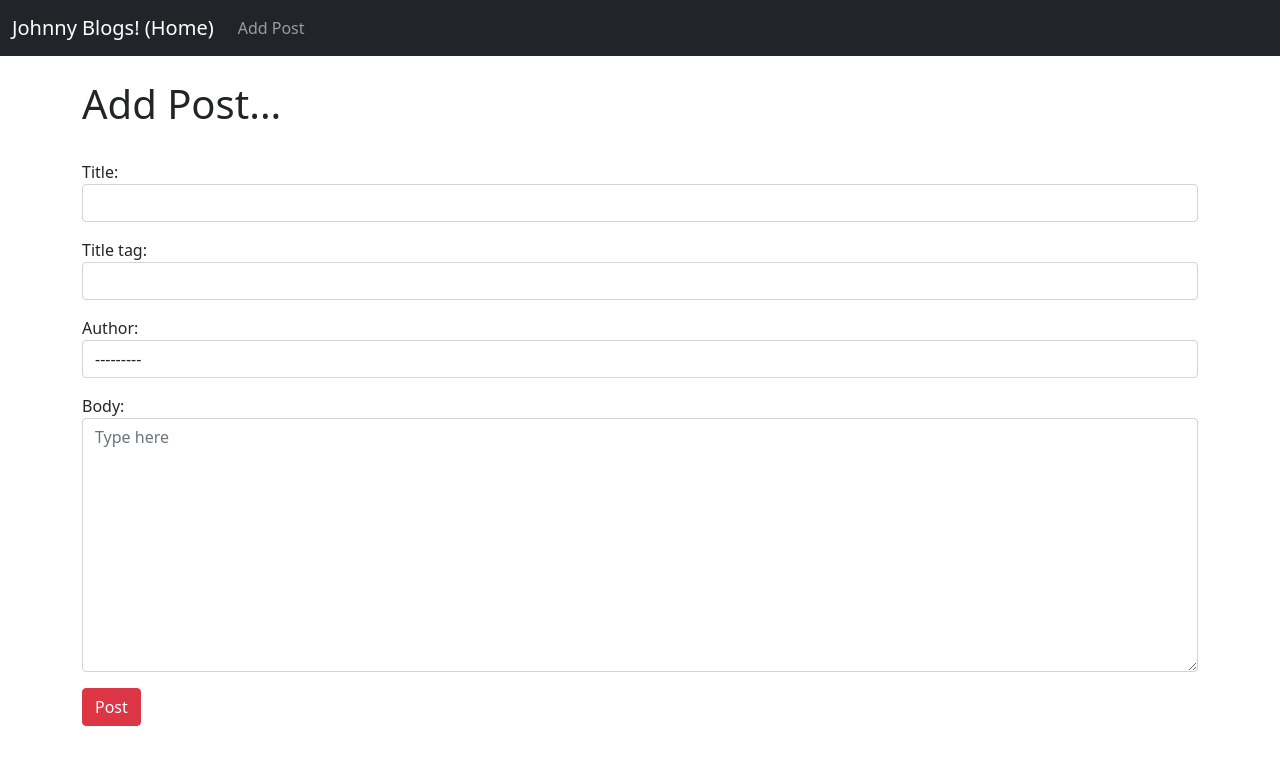
After one commit to NikolaFloki/BlogPosts, a Django app: page /add_post/ in a window 1280 px wide. The commit adds this page. Shown: the top 765 px of the page. Run offline with Django 3.2, Linux system fonts and the light colour scheme; data comes from the database, SQL or seed files in the repository; both versions use the stored data as it was after the commit; some libraries are stand-ins or nearby versions.

Commit message:
add post

```diff
--- /dev/null
+++ b/BlogPosts/myapp/forms.py
@@ -0,0 +1,16 @@
+from django import forms
+from django.db.models import fields
+from .models import Post
+
+class PostForm(forms.ModelForm):
+    class Meta:
+        model = Post
+        fields = ('title', 'title_tag', 'author', 'body')
+
+        widgets = {
+            'title': forms.TextInput(attrs={'class': 'form-control'}),
+            'title_tag': forms.TextInput(attrs={'class': 'form-control'}),
+            'author': forms.Select(attrs={'class': 'form-control'}),
+            'body': forms.Textarea(attrs={'class': 'form-control', 'placeholder': 'Type here'}),
+
+        }
--- a/BlogPosts/myapp/models.py
+++ b/BlogPosts/myapp/models.py
@@ -1,11 +1,16 @@
 from django.db import models
 from django.contrib.auth.models import User
+from django.urls import reverse
 
 class Post(models.Model):
     title  = models.CharField(max_length=255)
-    title_tag = models.CharField(max_length=255, default="Johnny Blogs")
+    title_tag = models.CharField(max_length=255)
     author = models.ForeignKey(User, on_delete=models.CASCADE)
     body   = models.TextField()
 
     def __str__(self):
         return self.title + ' | ' + str(self.author)
+
+    def get_absolute_url(self):
+        #return reverse('article_details', args=(self.id))
+        return reverse('home')
--- /dev/null
+++ b/BlogPosts/myapp/templates/add_post.html
@@ -0,0 +1,20 @@
+{% extends 'base.html' %}
+{% block title %} Create a New Blog Post {% endblock %}
+
+
+{% block content %}
+
+<h1>Add Post...</h1>
+<br>
+
+<div class="form-group">
+<form method = "POST">
+    {% csrf_token %}
+    {{ form.as_p }}
+    <button class="btn btn-danger">Post</button>
+</div>
+
+
+
+
+{% endblock %}
--- a/BlogPosts/myapp/templates/base.html
+++ b/BlogPosts/myapp/templates/base.html
@@ -18,7 +18,7 @@
   <body>
     <nav class="navbar navbar-expand-lg navbar-dark bg-dark">
       <div class="container-fluid">
-        <a class="navbar-brand" href="{% url 'home' %}">Johnny Blogs</a>
+        <a class="navbar-brand" href="{% url 'home' %}">Johnny Blogs! (Home)</a>
         <button class="navbar-toggler" type="button" data-bs-toggle="collapse" data-bs-target="#navbarSupportedContent" aria-controls="navbarSupportedContent" aria-expanded="false" aria-label="Toggle navigation">
           <span class="navbar-toggler-icon"></span>
         </button>
@@ -27,7 +27,7 @@
 
 
               <li class="nav-item">
-                <a class="nav-link" href="#">Link</a>
+                <a class="nav-link" href="{% url 'add_post'%}">Add Post</a>
               </li>
 
 
--- a/BlogPosts/myapp/urls.py
+++ b/BlogPosts/myapp/urls.py
@@ -1,10 +1,11 @@
 from django.urls import path
 #from . import views
-from .views import HomeView, ArticleDetailView
+from .views import AddPostView, HomeView, ArticleDetailView
 
 
 urlpatterns = [
     #path('', views.home, name='home'),
     path('', HomeView.as_view(), name="home"),
-    path('article/<int:pk>', ArticleDetailView.as_view(), name='article-detail')
+    path('article/<int:pk>', ArticleDetailView.as_view(), name='article-detail'),
+    path('add_post/', AddPostView.as_view(), name='add_post'),
 ]
--- a/BlogPosts/myapp/views.py
+++ b/BlogPosts/myapp/views.py
@@ -1,6 +1,7 @@
 from django.shortcuts import render
-from django.views.generic import ListView, DetailView
+from django.views.generic import ListView, DetailView, CreateView
 from .models import Post
+from .forms import PostForm
 
 
 #def home(request):
@@ -13,3 +14,10 @@ class HomeView(ListView):
 class ArticleDetailView(DetailView):
     model = Post
     template_name = 'article_details.html'
+
+class AddPostView(CreateView):
+    model = Post
+    form_class = PostForm
+    template_name = 'add_post.html'
+    #fields = '__all__'
+    #fields = ('title', 'body')
```
Also changed, not shown: BlogPosts/db.sqlite3, BlogPosts/myapp/migrations/0003_alter_post_title_tag.py (added).
